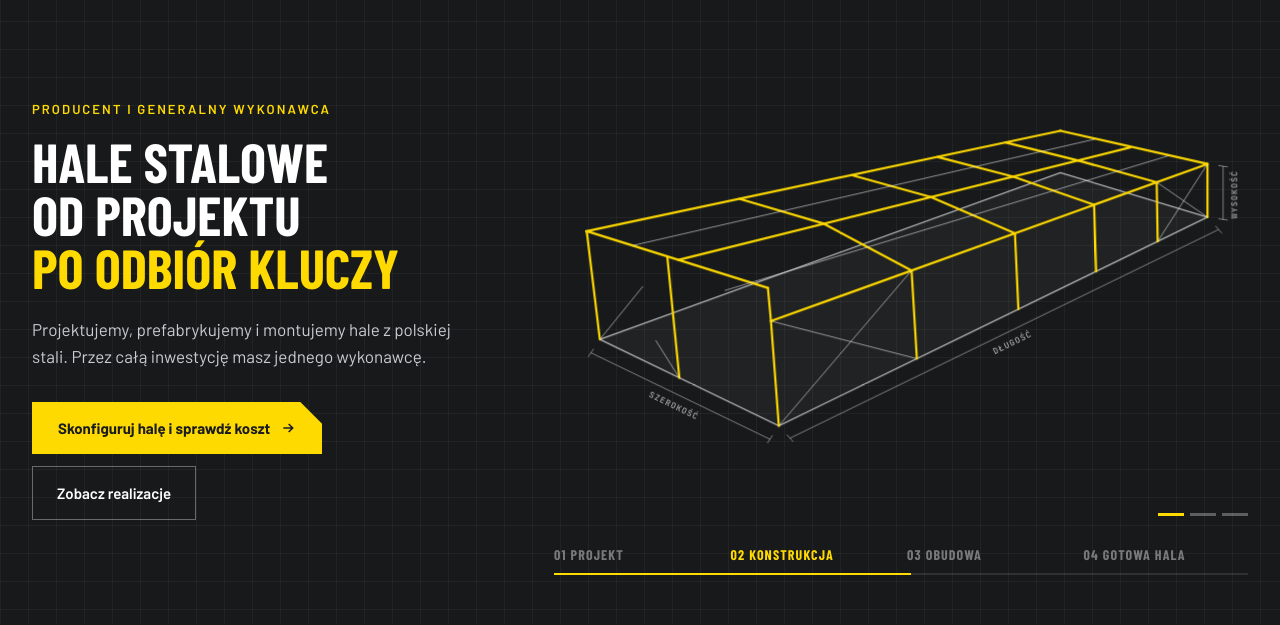
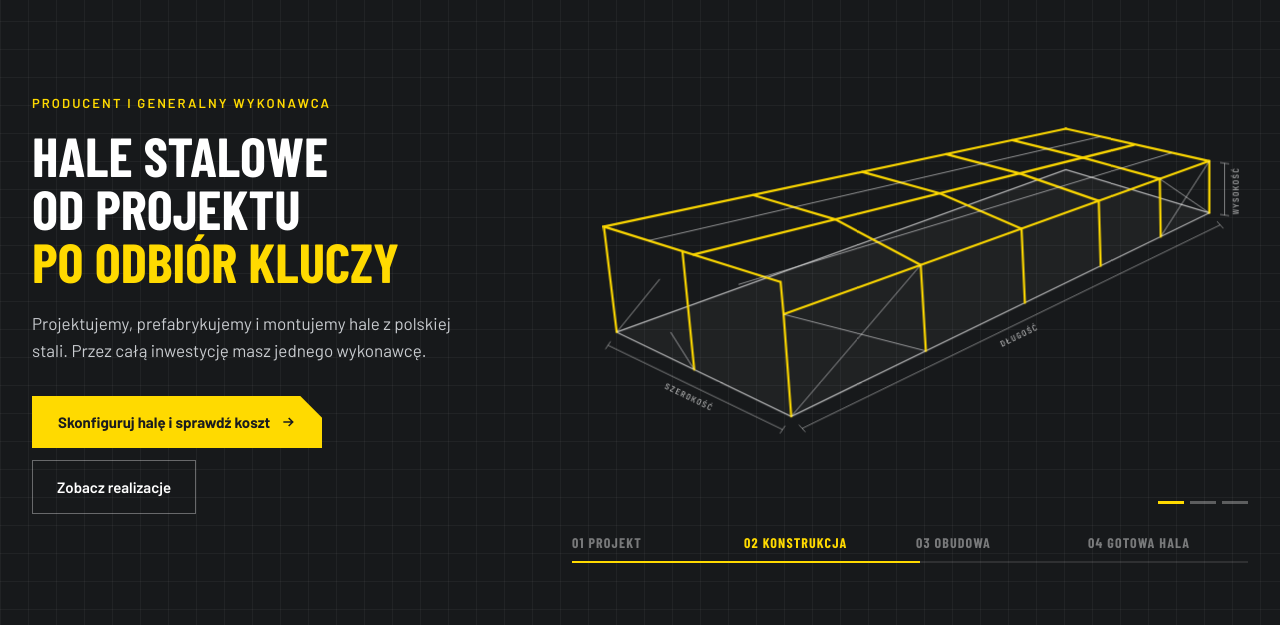
Before and after one commit to marcinraczynski/projects, a plain HTML site: page solid-hale/index.html in a window 1280 px wide. Shown: the part 116-741 px from the top of the page. Drawn offline with nearby package versions, Linux system fonts and the light colour scheme; animation ran at ten frames a second; a web font is replaced by a local one.

Commit message:
Solid Hale: slider w topie wyrównany do siatki strony na dużych ekranach
Co-Authored-By: Claude Opus 5.5 <noreply@anthropic.com>
Claude-Session: https://claude.ai/code/session_012fpRcsGBYaUTSLQdQb8Yi1

```diff
--- a/solid-hale/index.html
+++ b/solid-hale/index.html
@@ -132,7 +132,7 @@ a{color:#1F2124}a:hover{color:#000}
 <section class="bp" style="color: #FFFFFF; position: relative; overflow: hidden; padding-top: 69px">
 
 
-  <div style="padding: 40px 0 64px max(32px, calc((100% - 1320px) / 2)); display: flex; flex-wrap: wrap; gap: 40px 48px; align-items: center">
+  <div style="padding: 40px 0 64px max(32px, calc((100% - 1256px) / 2)); display: flex; flex-wrap: wrap; gap: 40px 48px; align-items: center">
     <div style="flex: 1 1 400px; min-width: 0; max-width: 500px; padding-right: 32px">
       <div style="font: 600 13px 'Barlow', sans-serif; letter-spacing: .16em; text-transform: uppercase; color: #FFDA00">Producent i&nbsp;generalny wykonawca</div>
       <h1 style="font: 800 clamp(40px, 4.3vw, 64px)/0.96 'Barlow Condensed', sans-serif; text-transform: uppercase; margin: 18px 0 0">Hale stalowe od&nbsp;projektu <span style="color: #FFDA00">po&nbsp;odbiór kluczy</span></h1>
@@ -143,7 +143,7 @@ a{color:#1F2124}a:hover{color:#000}
       </div>
     </div>
 
-    <div style="flex: 1.7 1 600px; min-width: 0">
+    <div style="flex: 1.7 1 600px; min-width: 0; max-width: 708px">
       <div class="sh-anim" style="position: relative; aspect-ratio: 1.5">
         <div class="sl sl2" style="position: absolute; inset: 0">
           <div class="cut" style="position: absolute; inset: 0"><img class="phk ph2" src="img/hero2-a.jpg" alt="Hala stalowa zrealizowana przez Solid Hale, widok z drona" style="width: 100%; height: 100%; object-fit: cover; display: block"></div>
```
